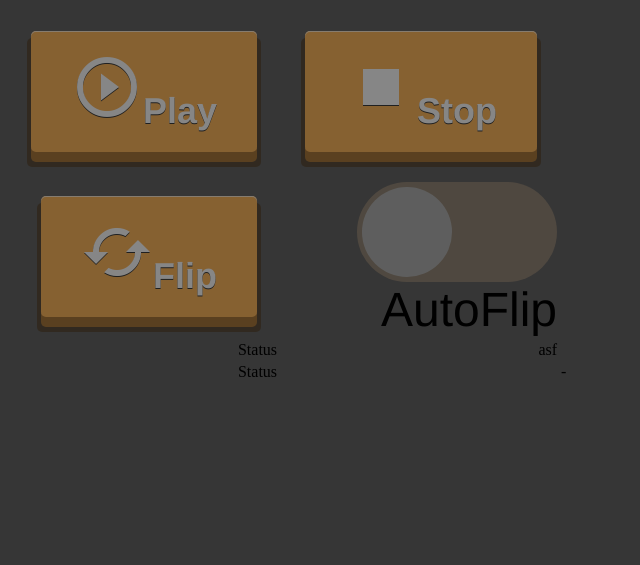
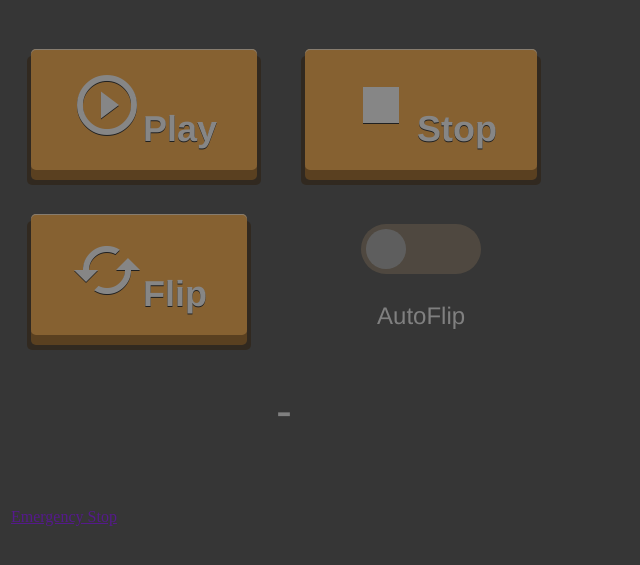
Before and after one commit to flkloste/lptender, a Python web app: template src/templates/index.html in a window 1280 px wide. Shown: the top 565 px of the page, without its empty margins (0-640 px from the left). Run offline with Jinja, Linux system fonts and the light colour scheme; the template is opened without the code that fills it, so the values that code supplies are empty.

Commit message:
added emergency shutdown, layout changes

```diff
--- a/src/templates/index.html
+++ b/src/templates/index.html
@@ -80,8 +80,8 @@ input[type=checkbox]{
 label {
 	cursor: pointer;
 	text-indent: -9999px;
-	width: 200px;
-	height: 100px;
+	width: 120px;
+	height: 50px;
 	background: rgb(180, 146, 104);
 	display: block;
 	border-radius: 100px;
@@ -93,10 +93,10 @@ label:after {
 	position: absolute;
 	top: 5px;
 	left: 5px;
-	width: 90px;
-	height: 90px;
+	width: 40px;
+	height: 40px;
 	background: #fff;
-	border-radius: 90px;
+	border-radius: 40px;
 	transition: 0.3s;
 }
 
@@ -156,7 +156,7 @@ body {
                          </td>
                 </tr>
                 <tr>
-                    <td align="right">
+                    <td rowspan="2">
                         <div ontouchstart="">
                             <div class="button" id="div_flip_button" ondragstart="return false;" style="opacity:0.4;filter:alpha(opacity=40);pointer-events: none;">
                               <a id="flip_button" href="#">
@@ -166,30 +166,66 @@ body {
                           </div>
                     </td>
                     <td> </td>
-                    <td align="right">
+                    <td align="center">
+
                         <input type="checkbox" id="switch" />
-                            <label id="label_autoflip" for="switch"  style="opacity:0.2;filter:alpha(opacity=40);pointer-events: none;">
-                            </label>
-                            <font  face="helvetica" size="16px">AutoFlip</font>
+                        <label id="label_autoflip" for="switch"  style="opacity:0.2;filter:alpha(opacity=40);pointer-events: none;"></label>
+
                      </td>
                 </tr>
                 <tr>
-                    <td align="right">Status</td>
                     <td> </td>
-                    <td align="right">asf</td>
+                    <td align="center" valign="top"> <font face="helvetica" size="5px" color="grey">AutoFlip
+
+                     </td>
                 </tr>
                 <tr>
-                    <td align="right">Status</td>
-                    <td> </td>
-                    <td align="right"> <td align="right"> <span class="jsValueStatus">-</span></td> </td>
+                    <br/>
                 </tr>
+                <tr><td><br></td></tr>
+                <tr align="center">
+                    <td colspan="3" >
+                    <font face="helvetica" size="18px" color="grey">
+                        <br\>
+                        <br\>
+                        <span class="jsValueStatus">-</span>
+
+                        </font>
+                    </td>
+                </tr>
+                <tr><td><br></td></tr>
+                <tr><td><br></td></tr>
+                <tr><td><br></td></tr>
+                <tr>
+                    <td>
+                        <a href="" title="Emergency Stop" id="emergency_link">Emergency Stop</a>
+                    </td>
+                </tr>
+
             </tbody>
         </table>
-    </font>
+
+
+
 
     <script src="http://code.jquery.com/jquery-latest.min.js" type="text/javascript"></script>
 
     <script>
+
+        var el = document.getElementById('emergency_link');
+        el.onclick = emergencyStop;
+
+
+        function emergencyStop() {
+            var jqXHR = $.ajax({
+                type: "POST",
+          		url: "emergency_shutdown",
+             	async: true,
+                	data: { }
+                });
+            alert("Emergency Shutdown")
+        }
+
        var autoflip_ignore_status = false;
 
        function updateStatus() {
```
Also changed, not shown: src/LPTenderModel.py (line endings or trailing spaces).
